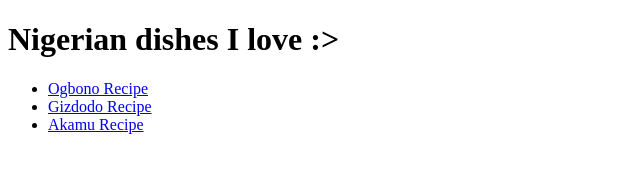
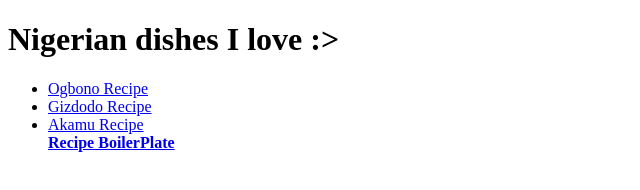
Before and after one commit to UdderlyImprobable/Odin-recipes, a plain HTML site: page index.html in a window 1280 px wide. Shown: the whole page, without its empty margins (0-640 px from the left). Drawn offline with Linux system fonts and the light colour scheme.

Commit message:
Add link to recipeboilerplate on index.html

```diff
--- a/index.html
+++ b/index.html
@@ -12,6 +12,7 @@
     <li><a href="recipes/ogbono.html">Ogbono Recipe</a></li>
     <li><a href="recipes/gizdodo.html">Gizdodo Recipe</a></li>
     <li><a href="recipes/akamu.html">Akamu Recipe</a></li>
+    <strong><a href="recipeboilerplate.html">Recipe BoilerPlate</a></strong>
   </ul>
 </body>
 
```
